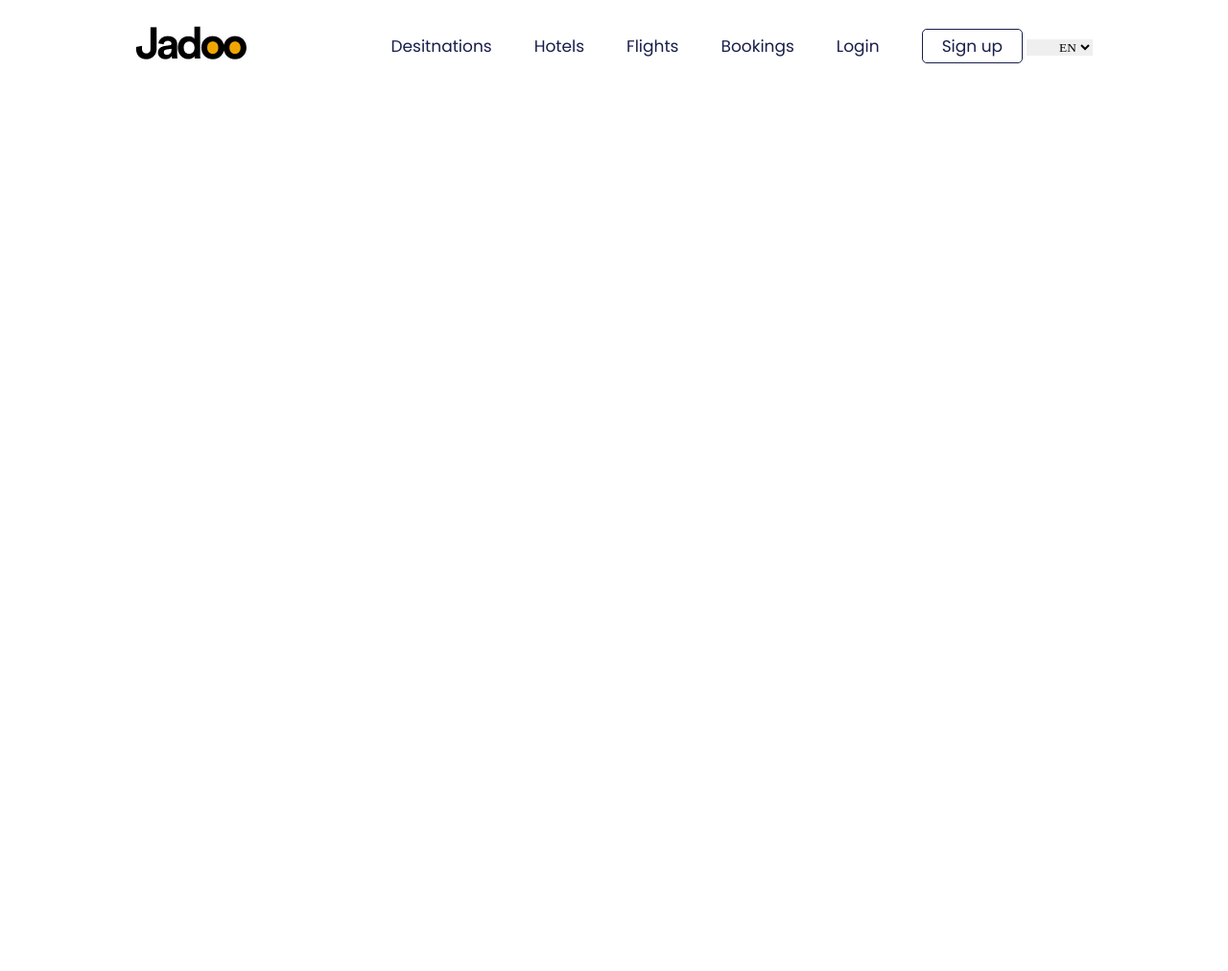
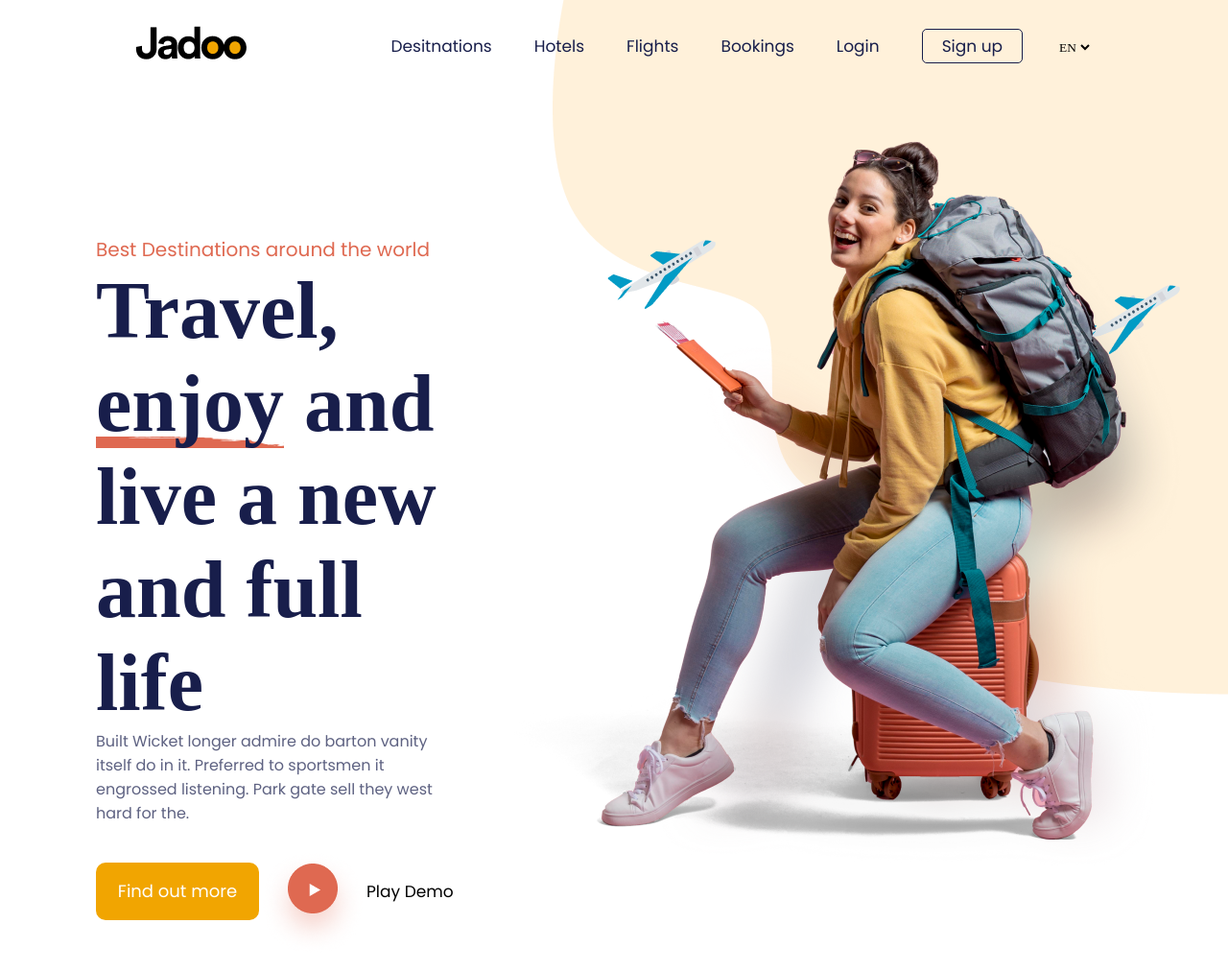
Before and after one commit to ShahdElgandy/Jadoo, a plain HTML site: page index.html in a window 1280 px wide. Shown: the whole page at 96% size. Before the commit the page ends 800 px from the top, so only its background shows below. Drawn offline with Linux system fonts and the light colour scheme; a web font is replaced by a local one.

Commit message:
Add: 'container' section with initial styling

```diff
--- a/index.html
+++ b/index.html
@@ -30,5 +30,26 @@
         </li>
       </ul>
     </nav>
+
+    <section id="container">
+      <div class="container">
+        <div class="about">
+          <p class="tagline">Best Destinations around the world</p>
+
+          <h1 class="heading">Travel, <span class="enjoy">enjoy</span> and live a new and full life</h1>
+
+          <p class="desc">Built Wicket longer admire do barton vanity itself do in it. Preferred to sportsmen it engrossed listening. Park gate sell they west hard for the.</p>
+
+          <div class="cta">
+            <button>Find out more</button>
+            <img src="assets/icons/play-btn.webp" alt="#" />
+            <a href="#">Play Demo</a>
+          </div>
+        </div>
+        <div class="hero">
+          <img src="assets/images/hero.webp" alt="" />
+        </div>
+      </div>
+    </section>
   </body>
 </html>
--- a/main.css
+++ b/main.css
@@ -3,6 +3,11 @@
   margin: 0;
   font-family: "Volkhov", serif;
   box-sizing: border-box;
+}
+body {
+  background-image: url(assets/images/blob.webp);
+  background-repeat: no-repeat;
+  background-position: right top;
 }
 :root {
   --Black: #000000;
@@ -46,4 +51,58 @@ nav ul li a {
 nav ul li select {
   padding-left: 30px;
   border: none;
+  background: none;
 }
+
+.container {
+  display: flex;
+  padding: 105px 20px 40px 100px;
+}
+
+.about {
+  padding-top: 100px;
+}
+
+.tagline {
+  font-family: "Poppins", serif;
+  font-size: 20px;
+  color: var(--Jelly_Bean);
+}
+.heading {
+  font-size: 84px;
+  color: var(--Space_Cadet);
+}
+.enjoy {
+  background-image: url(assets/images/Decore.png);
+  background-repeat: no-repeat;
+  background-position: bottom;
+}
+.desc {
+  font-family: "Poppins", serif;
+  font-size: 16px;
+  color: var(--Dark_Electric_Blue);
+}
+.cta {
+  display: flex;
+  align-items: center;
+}
+.cta button {
+  font-family: "Poppins", serif;
+  font-size: 18px;
+  color: white;
+  width: 170px;
+  height: 60px;
+  background-color: var(--Orange);
+  border: none;
+  border-radius: 10px;
+}
+
+.cta img {
+  padding-top: 25px;
+}
+.cta a {
+  font-family: "Poppins", serif;
+  font-size: 17px;
+  text-decoration: none;
+  color: var(--Black);
+}
```
Also changed, not shown: assets/images/hero.png (added).
